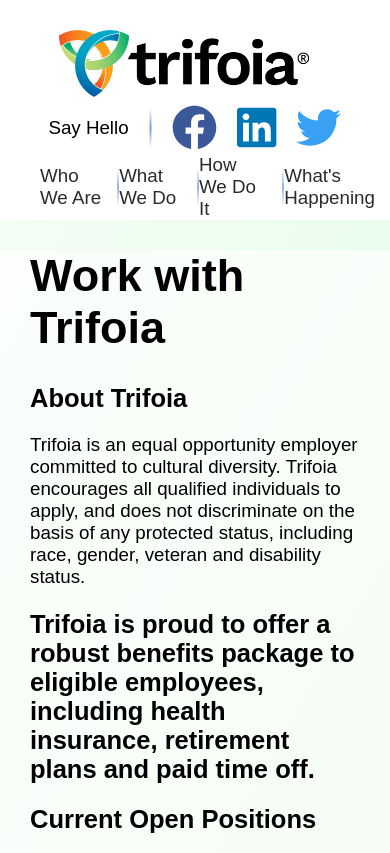
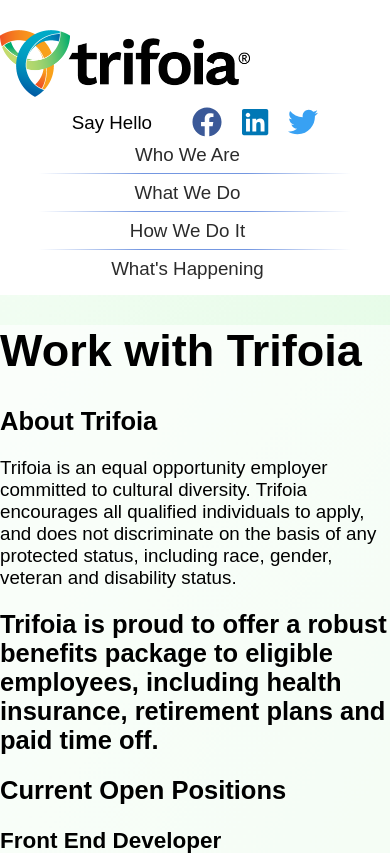
Before and after one commit to mckelveygreg/front-end-test, a Gatsby site: page / in a window 390 px wide. Shown: the top 853 px of the page. Built offline with nearby package versions, Linux system fonts and the light colour scheme; Gatsby itself is replaced by a stand-in of ours; a web font is replaced by a local one.

Commit message:
responsive css

```diff
--- a/package.json
+++ b/package.json
@@ -35,6 +35,7 @@
     "build": "gatsby build",
     "develop": "gatsby develop",
     "start": "npm run develop",
+    "dev-m": "gatsby develop -H 0.0.0.0 -p 8000",
     "format": "prettier --write \"src/**/*.js\"",
     "test": "echo \"Error: no test specified\" && exit 1"
   },
--- a/src/components/careers.js
+++ b/src/components/careers.js
@@ -1,5 +1,14 @@
 import React from 'react'
 import { StaticQuery, graphql } from 'gatsby'
+import styled from 'styled-components'
+
+const StyledCareers = styled.div`
+  padding: 0 2rem;
+
+  @media (max-width: 800px) {
+    padding: 0;
+  }
+`
 
 const Careers = () => (
   <StaticQuery
@@ -11,8 +20,7 @@ const Careers = () => (
       }
     `}
     render={data => (
-      <div
-        style={{ padding: '0 2rem' }}
+      <StyledCareers
         dangerouslySetInnerHTML={{ __html: data.markdownRemark.html }}
       />
     )}
--- a/src/components/contact.js
+++ b/src/components/contact.js
@@ -15,6 +15,10 @@ const ContactContainer = styled.div`
   grid-template-columns: repeat(3, auto);
   grid-gap: 10px;
   margin-right: 10%;
+
+  @media (max-width: 800px) {
+    margin: 0 auto;
+  }
 `
 const A = styled.a`
    text-decoration: none;
@@ -23,6 +27,9 @@ const A = styled.a`
 
   & svg {
     font-size: 3rem;
+    @media (max-width: 800px) {
+      font-size: 2rem;
+    }
   }
 `
 // TODO: install fa-icons
--- a/src/components/footer.js
+++ b/src/components/footer.js
@@ -1,5 +1,6 @@
 import React from 'react'
 import styled from 'styled-components'
+import { Link } from 'gatsby'
 
 const StyledFooter = styled.footer`
   display: flex;
@@ -26,19 +27,21 @@ const StyledFooter = styled.footer`
 
 `
 
-const Footer = () => (
+const Footer = () => {
+
+  return (
   <StyledFooter>
     <div className="footerLinks" >
       <a href="https://trifoia.com/terms-of-use">Terms of Use</a>
       <a href="https://trifoia.com/privacy-policy">Privacy Policy</a>
       <a href="https://trifoia.com/coi-policy">COI Policy</a>
-      <a href={document.URL}>Careers</a>
+      <Link to="/">Careers</Link>
       <a href="https://trifoia.com/projects">Projects</a>
     </div>
     <p className="footerCopyright">
     © 2018 Trifoia. All rights reserved.
     </p>
   </StyledFooter>
-)
+)}
 
 export default Footer;
--- a/src/components/header.js
+++ b/src/components/header.js
@@ -11,10 +11,19 @@ const HeaderStyled = styled.header`
   position: sticky;
   top: 0;
   background: white;
+  @media (max-width: 800px) {
+    display: flex;
+    flex-direction: column;
+    justify-content: center;
+  }
 `
 const Trifoia = styled.img`
   max-width: 250px;
   margin-left: 15%;
+
+  @media (max-width: 800px) {
+    margin: 0 auto;
+  }
 `
 
 const Header = ({ siteTitle }) => (
--- a/src/components/layout.js
+++ b/src/components/layout.js
@@ -52,6 +52,7 @@ const GlobalStyle = createGlobalStyle`
     margin: 0;
     background-image: url(${background});
     background-size: cover;
+    box-sizing: border-box;
   }
 
   p,
@@ -81,6 +82,11 @@ const GlobalStyle = createGlobalStyle`
 
   body {
   }
+  @media (max-width: 800px) {
+    label, textarea, input, button {
+      font-size:1rem;
+    }
+  }
 `
 
 export default Layout
--- a/src/components/navbar.js
+++ b/src/components/navbar.js
@@ -9,6 +9,12 @@ const NavList = styled.ul`
   align-items: center;
   justify-content: space-evenly;
   max-width: 600px;
+  padding: 0;
+  padding-bottom: 1rem;
+
+  @media (max-width: 800px) {
+    flex-direction: column;
+  }
 `
 const NavLi = styled.li`
   display: inline-block;
--- a/src/components/separator.js
+++ b/src/components/separator.js
@@ -7,6 +7,11 @@ const SeparatorHr = styled.hr`
   background: linear-gradient(to right, #fff, #00000000, #00000000, #fff),
     linear-gradient(#fff, #00000000, #fff), linear-gradient(#7497E1, #7497E1);
   border: none;
+
+  @media (max-width: 800px) {
+    width: 80%;
+    height: 1px;
+  }
 `
 
 const Separator = () => (
```
